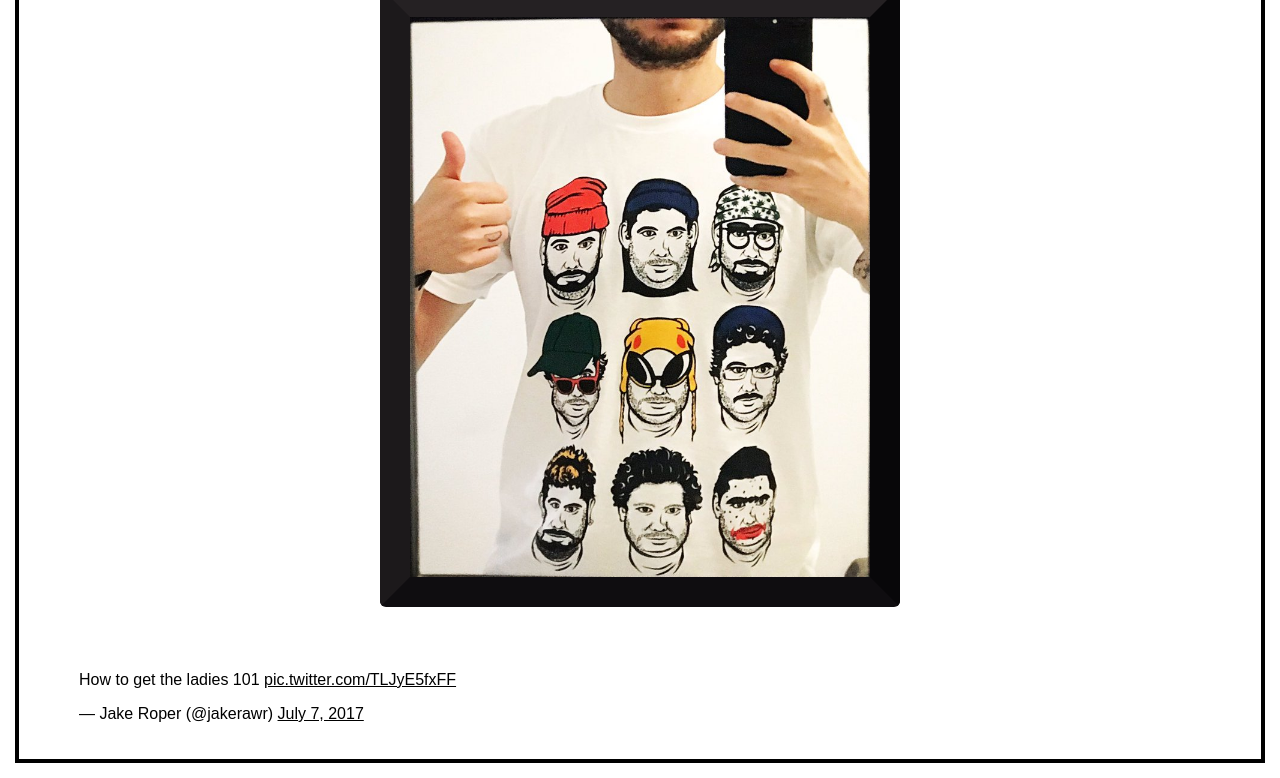
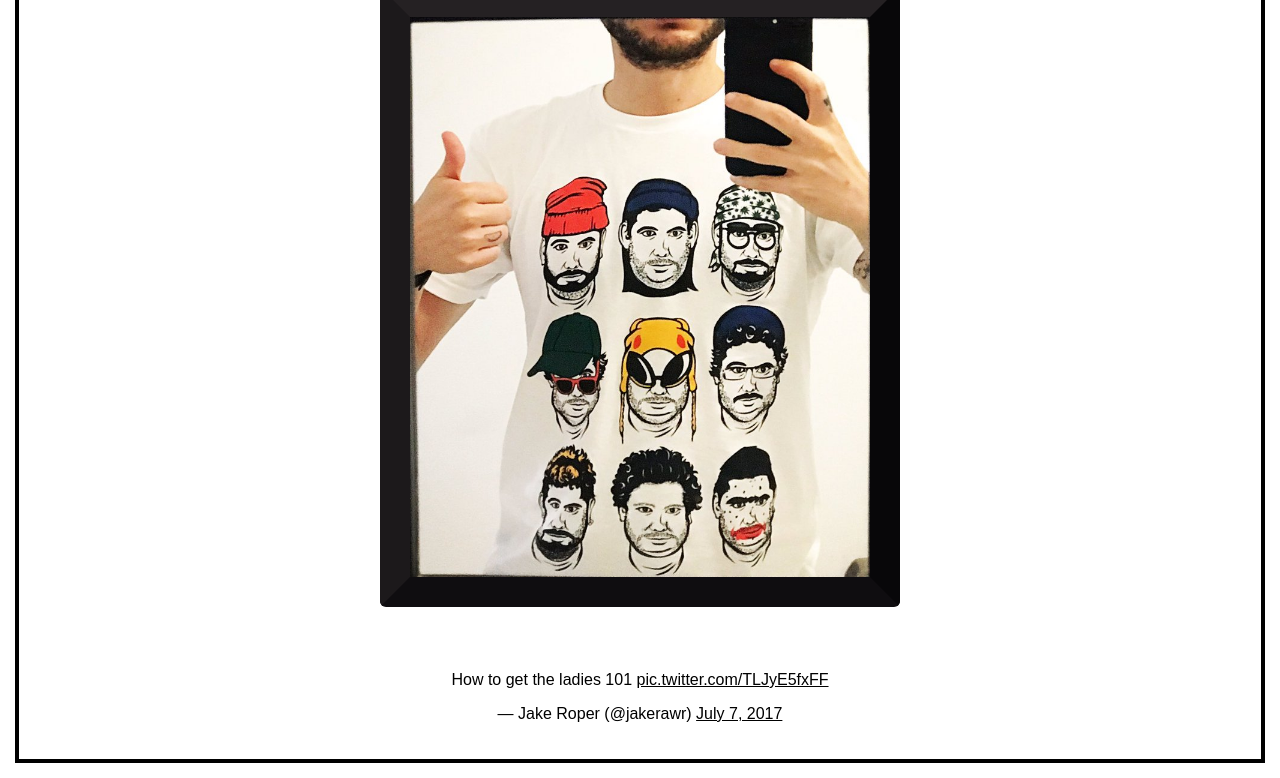
Before and after one commit to TheZacher5645/delet, a plain HTML site: page ladies_101/index.html in a window 1280 px wide. Shown: the part 97-875 px from the top of the page. Drawn offline with Linux system fonts and the light colour scheme.

Commit message:
Add files via upload

```diff
--- a/ladies_101/index.html
+++ b/ladies_101/index.html
@@ -32,7 +32,7 @@
 						</map>
 					</div>
 				</div>
-				<div style="margin: auto;">
+				<div style="text-align: center;">
 					<div style="display: inline-flex;">
 						<blockquote class="twitter-tweet" data-lang="en"><p lang="en" dir="ltr">How to get the ladies 101 <a href="https://t.co/TLJyE5fxFF">pic.twitter.com/TLJyE5fxFF</a></p>&mdash; Jake Roper (@jakerawr) <a href="https://twitter.com/jakerawr/status/883355594438082560">July 7, 2017</a></blockquote>
 						<script async src="//platform.twitter.com/widgets.js" charset="utf-8"></script>
```
